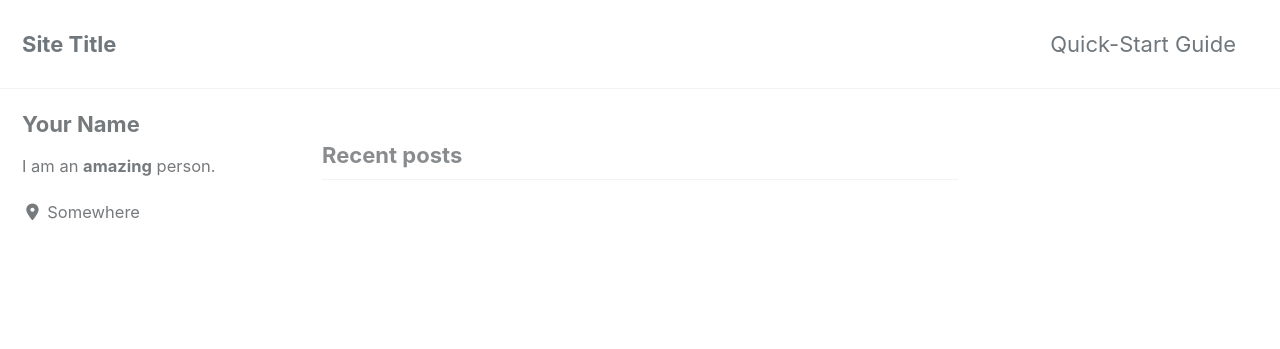
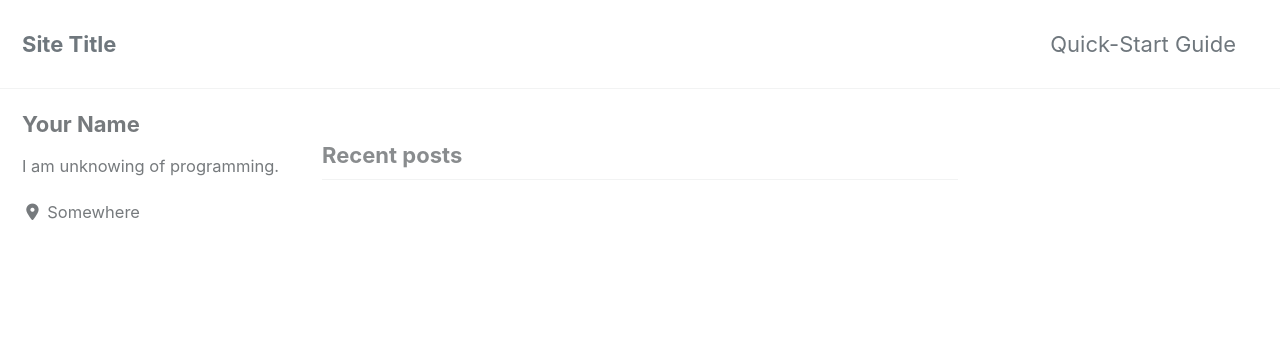
Before and after one commit to survivalism/survivalism.github.io, a Jekyll site: the page built from index.html, in a window 1280 px wide. Shown: the top 349 px of the page. Built offline with Jekyll 4.4.1, drawn with Linux system fonts in a browser that asks for light colours; cached includes are drawn as plain includes; nearby versions of some CDN libraries; the list of posts is cut into pages by our own code.

Commit message:
Update _config.yml

```diff
--- a/_config.yml
+++ b/_config.yml
@@ -20,7 +20,7 @@ title                    : "Site Title"
 title_separator          : "-"
 subtitle                 : # site tagline that appears below site title in masthead
 name                     : "Your Name"
-description              : "An amazing website."
+description              : "An unfinished website."
 url                      : # the base hostname & protocol for your site e.g. "https://mmistakes.github.io"
 baseurl                  : # the subpath of your site, e.g. "/blog"
 repository               : # GitHub username/repo-name e.g. "mmistakes/minimal-mistakes"
@@ -109,7 +109,7 @@ analytics:
 author:
   name             : "Your Name"
   avatar           : # path of avatar image, e.g. "/assets/images/bio-photo.jpg"
-  bio              : "I am an **amazing** person."
+  bio              : "I am unknowing of programming."
   location         : "Somewhere"
   email            :
   links:
```
